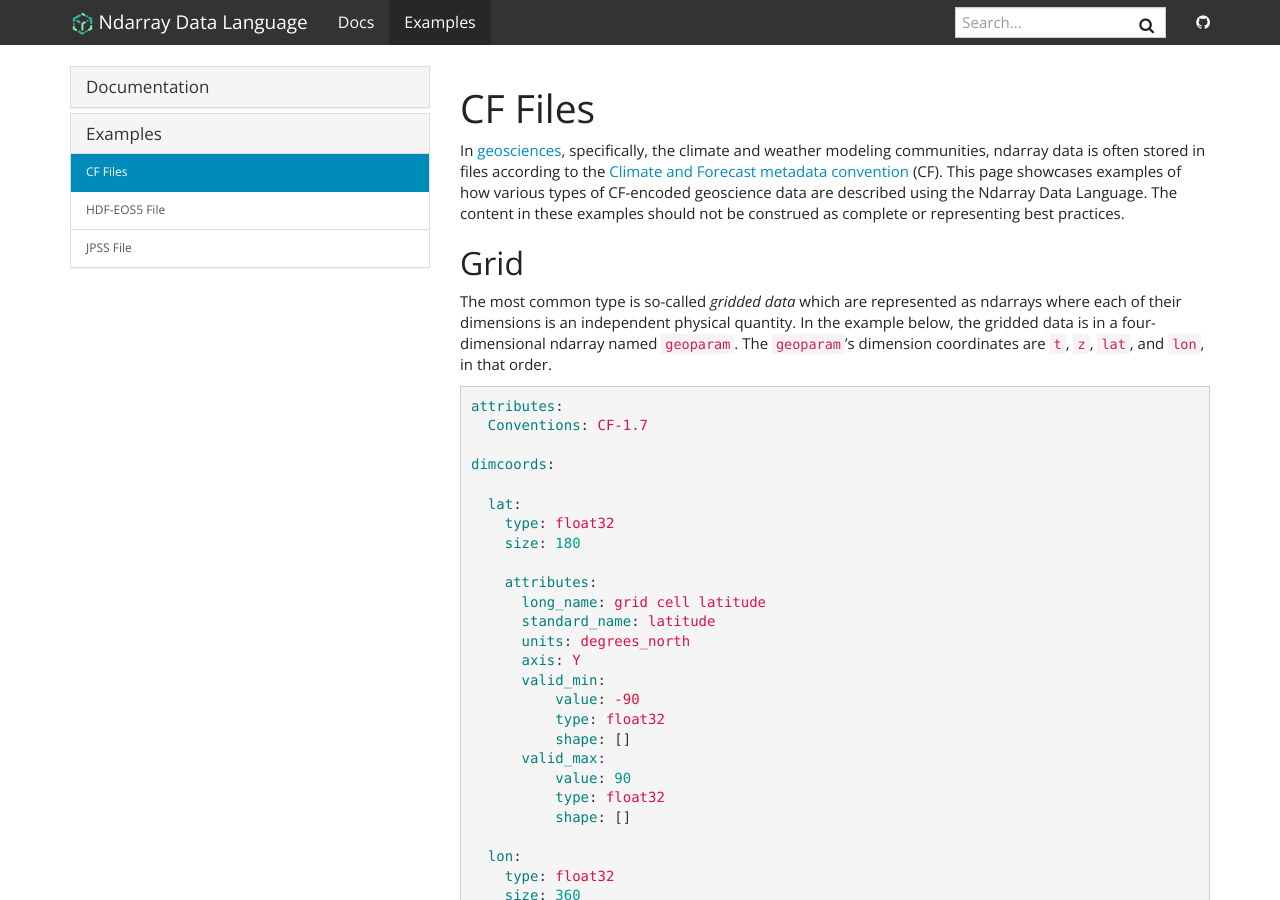
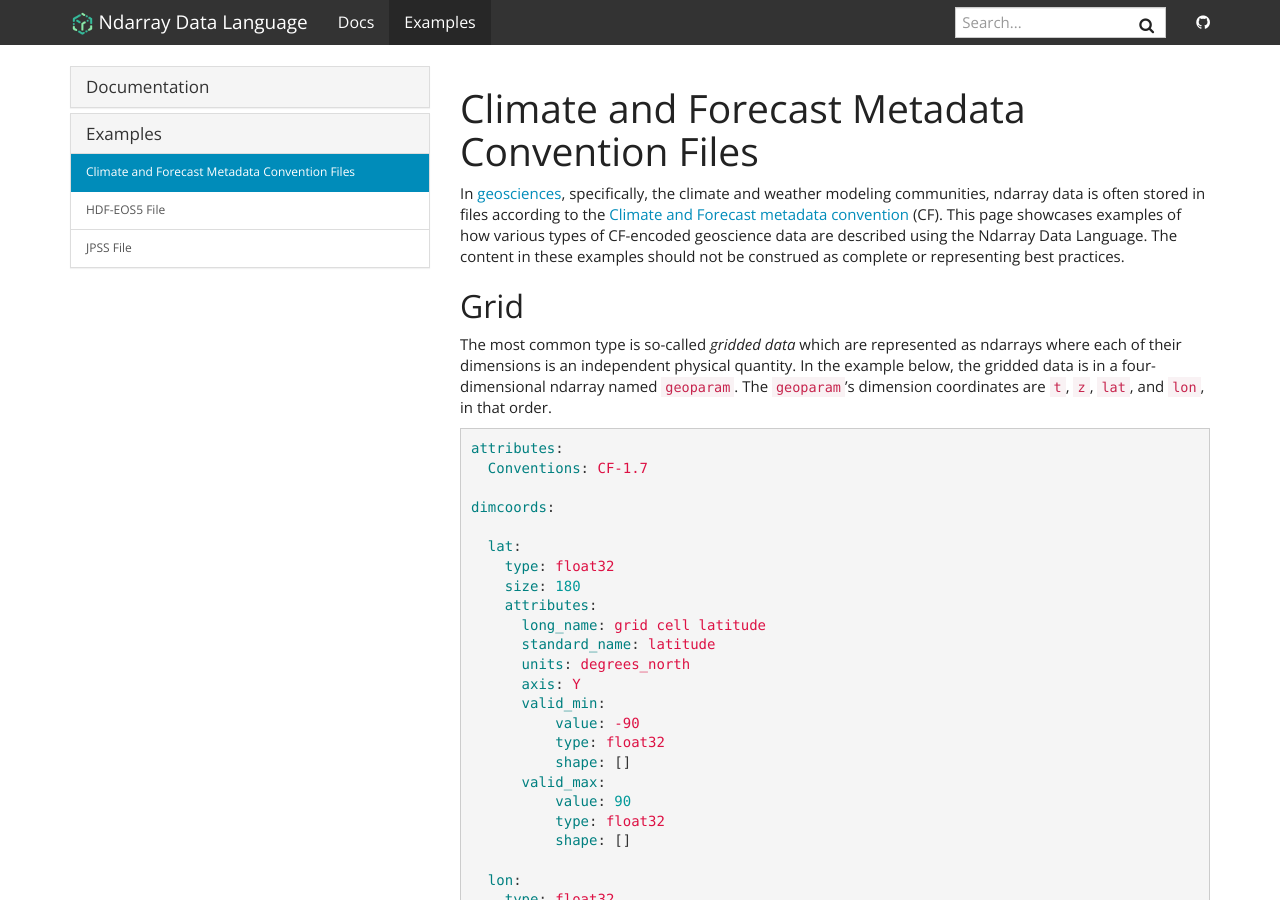
Before and after one commit to ajelenak/ndl, a Jekyll site: the page built from docs/_docs/examples/cf.md, in a window 1280 px wide and 900 px high. Built offline with Jekyll 4.4.1, drawn with Linux system fonts in a browser that asks for light colours.

Commit message:
Remove extra empty lines in two examples

```diff
--- a/docs/_docs/examples/cf.md
+++ b/docs/_docs/examples/cf.md
@@ -1,5 +1,5 @@
 ---
-title: CF Files
+title: Climate and Forecast Metadata Convention Files
 permalink: /docs/examples/cf/
 sectionid: examples
 ---
@@ -19,7 +19,6 @@
   lat:
     type: float32
     size: 180
-
     attributes:
       long_name: grid cell latitude
       standard_name: latitude
@@ -37,7 +36,6 @@
   lon:
     type: float32
     size: 360
-
     attributes:
       long_name: grid cell longitude
       standard_name: longitude
@@ -55,7 +53,6 @@
   z:
     type: float32
     size: 25
-
     attributes:
       long_name: grid cell altitude
       standard_name: altitude
@@ -74,7 +71,6 @@
   t:
     type: float64
     size: 72
-
     attributes:
       long_name: grid cell time
       standard_name: time
@@ -95,7 +91,6 @@
   geoparam:
     type: float32
     shape: [t, z, lat, lon]
-
     attributes:
       long_name: air temperature
       standard_name: air_temperature
```
Also changed, not shown: docs/_docs/examples/hdf-eos5.md (+0 -4 lines).
